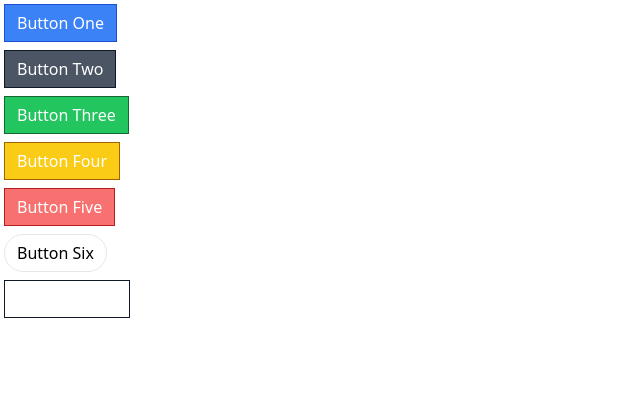
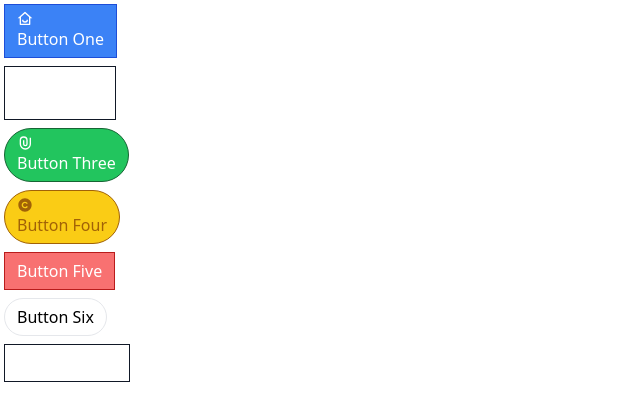
Before and after one commit to derhalljon/comps, a React (Create React App) app: page / in a window 1280 px wide. Shown: the top 420 px of the page, without its empty margins (0-640 px from the left). Built offline with nearby package versions, Linux system fonts and the light colour scheme.

Commit message:
added some icons

```diff
--- a/src/App.js
+++ b/src/App.js
@@ -1,29 +1,50 @@
+import { RiBuilding3Fill, RiHomeSmileLine, RiAttachmentLine, RiCopyrightFill } from "react-icons/ri";
 import Button from "./Button";
 
 function App() {
-    return <div>
+    return (
         <div>
-            <Button primary>Button One</Button>
+            <div>
+                <Button primary>
+                    <RiHomeSmileLine />
+                    Button One
+                </Button>
             </div>
             <div>
-            <Button secondary>Button Two</Button>
+                <Button secondary outline>
+                    <RiBuilding3Fill />
+                    Button Two
+                </Button>
             </div>
             <div>
-            <Button success>Button Three</Button>
+                <Button success rounded>
+                    <RiAttachmentLine />
+                    Button Three
+                </Button>
             </div>
             <div>
-            <Button warning>Button Four</Button>
+                <Button warning outline rounded>
+                    <RiCopyrightFill />
+                    Button Four
+                </Button>
             </div>
             <div>
-            <Button danger>Button Five</Button>
+                <Button danger>
+                    Button Five
+                </Button>
             </div>
             <div>
-            <Button rounded>Button Six</Button>
+                <Button rounded>
+                    Button Six
+                </Button>
             </div>
             <div>
-            <Button secondary outline>Button Seven</Button>
+                <Button secondary outline>
+                    Button Seven
+                </Button>
             </div>
-    </div>;
+        </div>
+    );
 
 }
 
```
Lines whose indentation alone changed are shown as unchanged.
